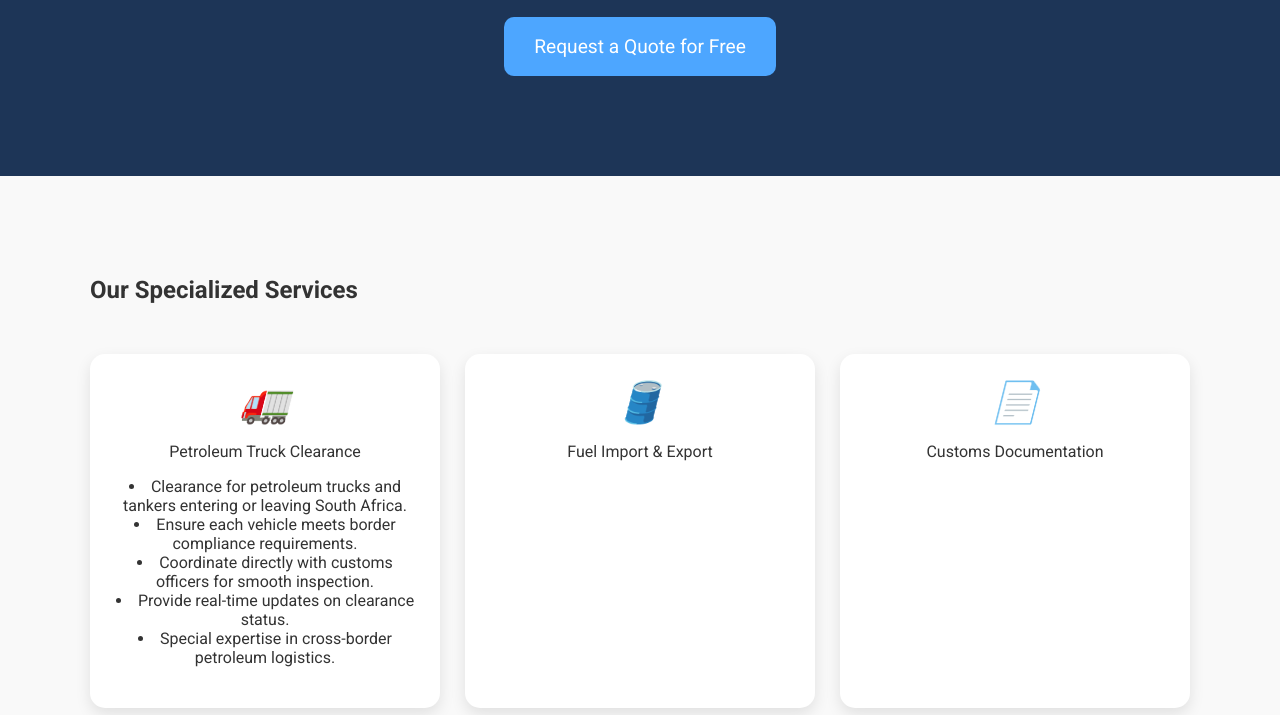
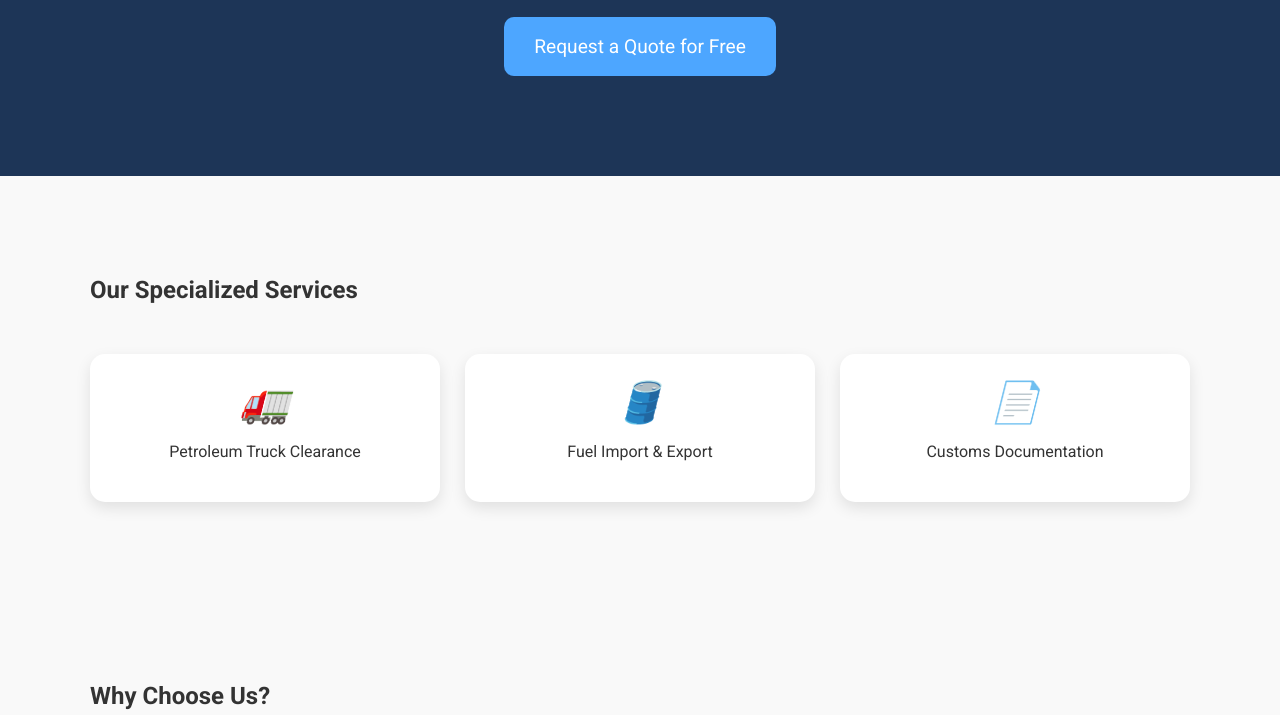
Before and after one commit to Cleartradelogistics/cleartrade-landing, a plain HTML site: page index.html in a window 1280 px wide. Shown: the part 237-952 px from the top of the page. Drawn offline with Linux system fonts and the light colour scheme.

Commit message:
Update index.html

```diff
--- a/index.html
+++ b/index.html
@@ -45,11 +45,7 @@
   <section class="section">
     <h2>Our Specialized Services</h2>
     <div class="services">
-      <div class="card"><i>🚛</i><p>Petroleum Truck Clearance<li>Clearance for petroleum trucks and tankers entering or leaving South Africa.</li>
-        <li>Ensure each vehicle meets border compliance requirements.</li>
-        <li>Coordinate directly with customs officers for smooth inspection.</li>
-        <li>Provide real-time updates on clearance status.</li>
-        <li>Special expertise in cross-border petroleum logistics.</li></p></div>
+      <div class="card"><i>🚛</i><p>Petroleum Truck Clearance</p></div>
       <div class="card"><i>🛢️</i><p>Fuel Import & Export</p></div>
       <div class="card"><i>📄</i><p>Customs Documentation</p></div>
     </div>
```
